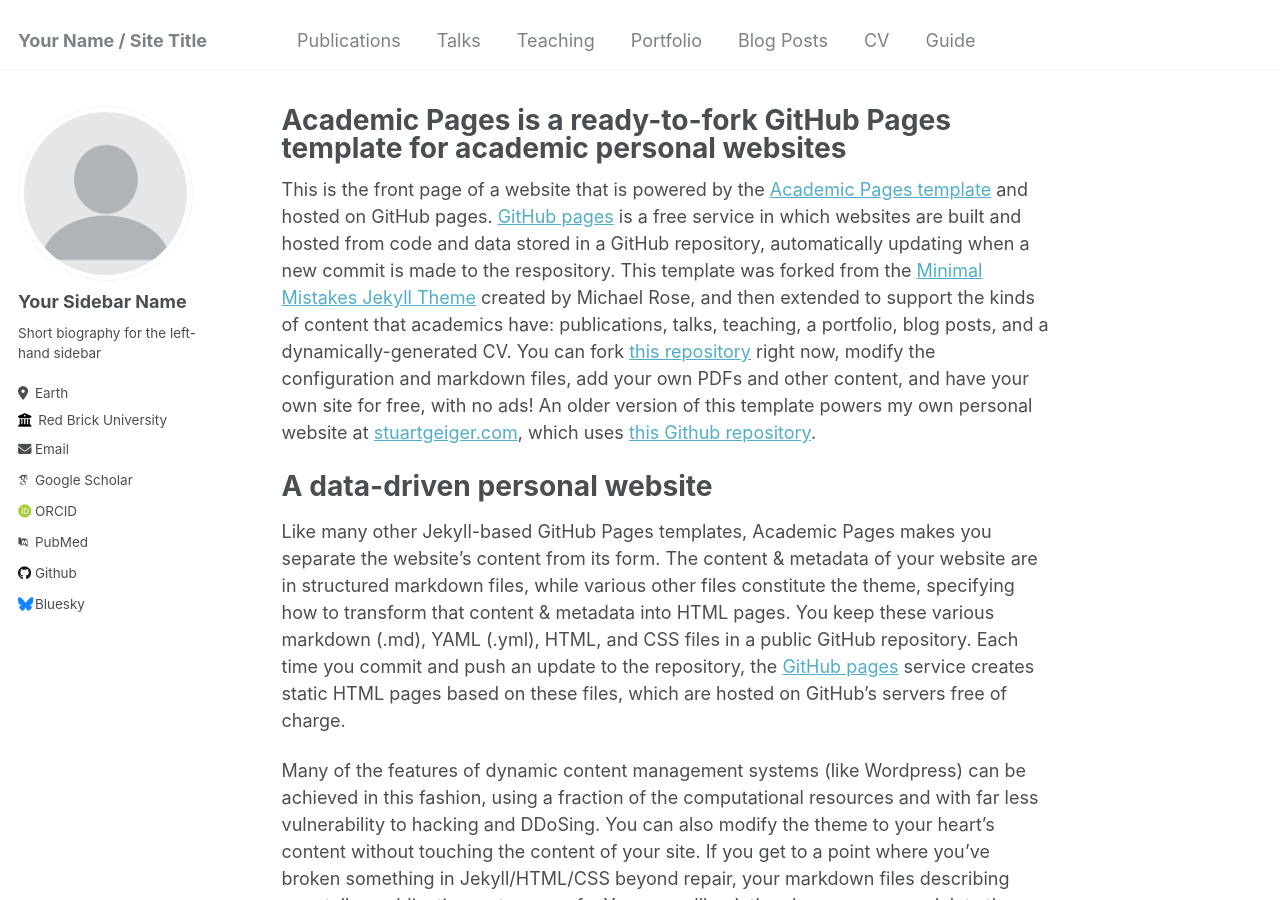
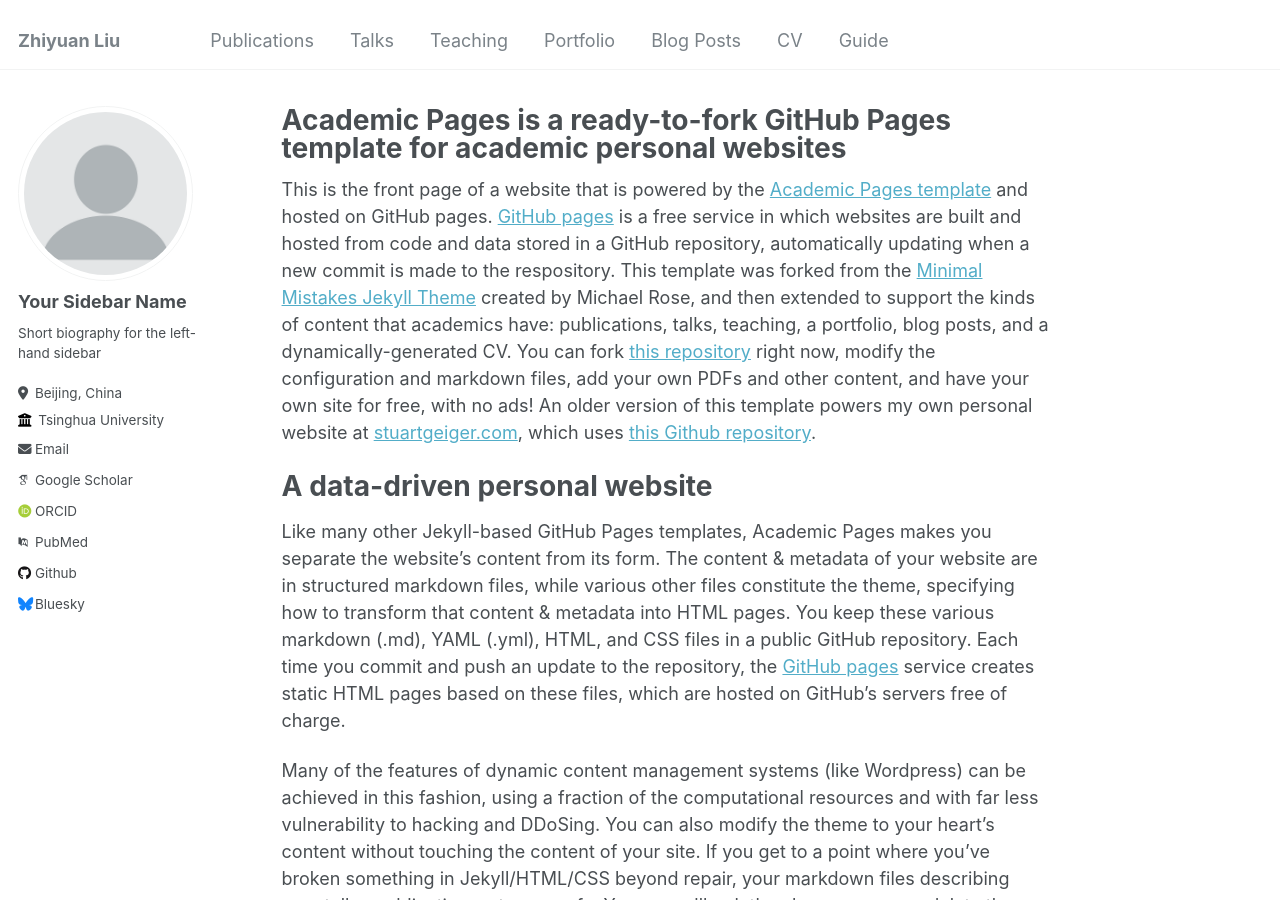
Before and after one commit to xuyuanwei678/xuyuanwei678.github.io, a Jekyll site: the page built from _pages/about.md, in a window 1280 px wide and 900 px high. Built offline with Jekyll 4.4.1, drawn with Linux system fonts in a browser that asks for light colours; some web fonts are replaced.

Commit message:
Update .config.yaml

```diff
--- a/_config.yml
+++ b/_config.yml
@@ -8,7 +8,7 @@
 
 # Basic Site Settings
 locale                   : "en-US"
-title                    : "Your Name / Site Title"
+title                    : "Zhiyuan Liu"
 title_separator          : "-"
 name                     : &name "Your Name"
 description              : &description "personal description"
@@ -25,14 +25,14 @@
   name             : "Your Sidebar Name"
   pronouns         : # example: "she/her"
   bio              : "Short biography for the left-hand sidebar"
-  location         : "Earth"
-  employer         : "Red Brick University"
+  location         : "Beijing, China"
+  employer         : "Tsinghua University"
   uri              : # URL
-  email            : "none@example.org"
+  email            : "liuzy@tsinghua.edu.cn"
 
   # Academic websites
   arxiv            : # URL - Update with the correct link to your profile
-  googlescholar    : "https://scholar.google.com/citations?user=PS_CX0AAAAAJ"
+  googlescholar    : "https://scholar.google.com/citations?user=dT0v5u0AAAAJ"
   impactstory      : # URL
   orcid            : "http://orcid.org/yourorcidurl"
   semantic         : # URL
```
